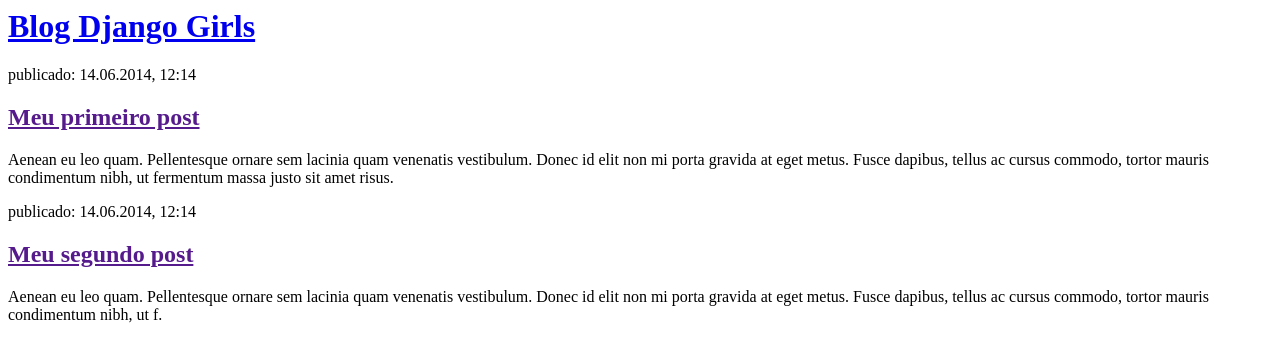
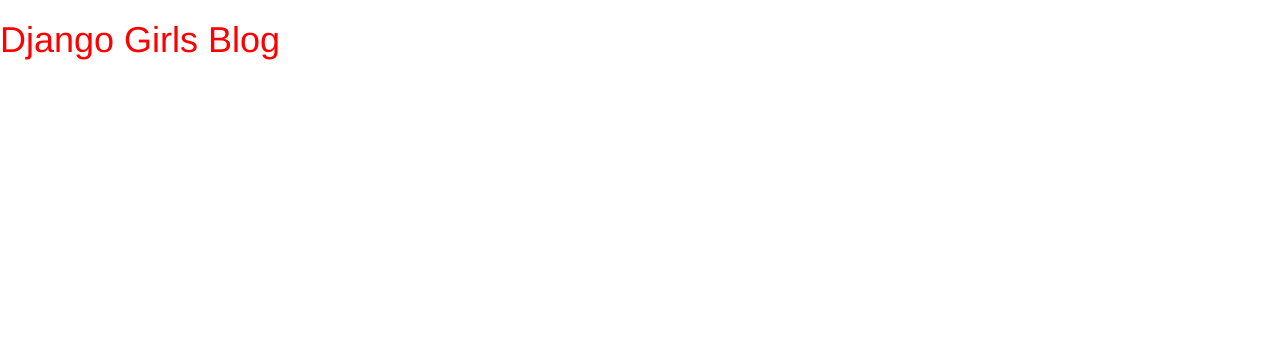
Before and after one commit to RenanFarias/djangogirls, a Django app: page / in a window 1280 px wide. Shown: the top 362 px of the page. Run offline with Django 3.2, Linux system fonts and the light colour scheme; some libraries are stand-ins or nearby versions.

Commit message:
uns csss

```diff
--- /dev/null
+++ b/blog/static/css/blog.css
@@ -0,0 +1,3 @@
+h1 a{
+    color: red;
+}
--- a/blog/templates/blog/post_list.html
+++ b/blog/templates/blog/post_list.html
@@ -1,22 +1,22 @@
+{% load staticfiles %}
 <html>
     <head>
-        <title>Blog Django Girls</title>
+        <title>Django Girls blog</title>
+        <link rel="stylesheet" href="//maxcdn.bootstrapcdn.com/bootstrap/3.2.0/css/bootstrap.min.css">
+        <link rel="stylesheet" href="//maxcdn.bootstrapcdn.com/bootstrap/3.2.0/css/bootstrap-theme.min.css">
+        <link rel="stylesheet" href="{% static 'css/blog.css' %}">
     </head>
     <body>
         <div>
-            <h1><a href="/">Blog Django Girls</a></h1>
+            <h1><a href="/">Django Girls Blog</a></h1>
         </div>
 
-        <div>
-            <p>publicado: 14.06.2014, 12:14</p>
-            <h2><a href="">Meu primeiro post</a></h2>
-            <p>Aenean eu leo quam. Pellentesque ornare sem lacinia quam venenatis vestibulum. Donec id elit non mi porta gravida at eget metus. Fusce dapibus, tellus ac cursus commodo, tortor mauris condimentum nibh, ut fermentum massa justo sit amet risus.</p>
-        </div>
-
-        <div>
-            <p>publicado: 14.06.2014, 12:14</p>
-            <h2><a href="">Meu segundo post</a></h2>
-            <p>Aenean eu leo quam. Pellentesque ornare sem lacinia quam venenatis vestibulum. Donec id elit non mi porta gravida at eget metus. Fusce dapibus, tellus ac cursus commodo, tortor mauris condimentum nibh, ut f.</p>
-        </div>
+        {% for post in posts %}
+            <div>
+                <p>published: {{ post.published_date }}</p>
+                <h1><a href="">{{ post.title }}</a></h1>
+                <p>{{ post.text|linebreaksbr }}</p>
+            </div>
+        {% endfor %}
     </body>
 </html>
```
